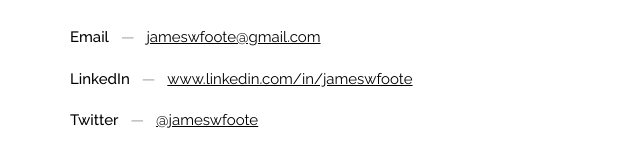
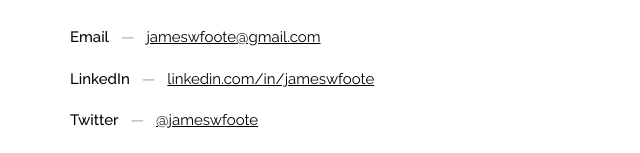
Before and after one commit to jameswfoote/personalsite, a Next.js app in the folder personal-site/: page /contact in a window 1280 px wide. Shown: the part 317-470 px from the top of the page, without its empty margins (300-940 px from the left). Built offline with nearby package versions, Linux system fonts and the light colour scheme.

Commit message:
Tidy displayed LinkedIn URL

```diff
--- a/personal-site/app/contact/page.tsx
+++ b/personal-site/app/contact/page.tsx
@@ -40,7 +40,7 @@
             <div>
               <span style={{ fontWeight: '500' }}>LinkedIn</span>
               <span style={{ color: '#999', margin: '0 12px' }}>—</span>
-              <a href="https://www.linkedin.com/in/jameswfoote" target="_blank" rel="noopener noreferrer" style={{ color: '#000', textDecoration: 'underline' }}>www.linkedin.com/in/jameswfoote</a>
+              <a href="https://www.linkedin.com/in/jameswfoote" target="_blank" rel="noopener noreferrer" style={{ color: '#000', textDecoration: 'underline' }}>linkedin.com/in/jameswfoote</a>
             </div>
             <div>
               <span style={{ fontWeight: '500' }}>Twitter</span>
```
